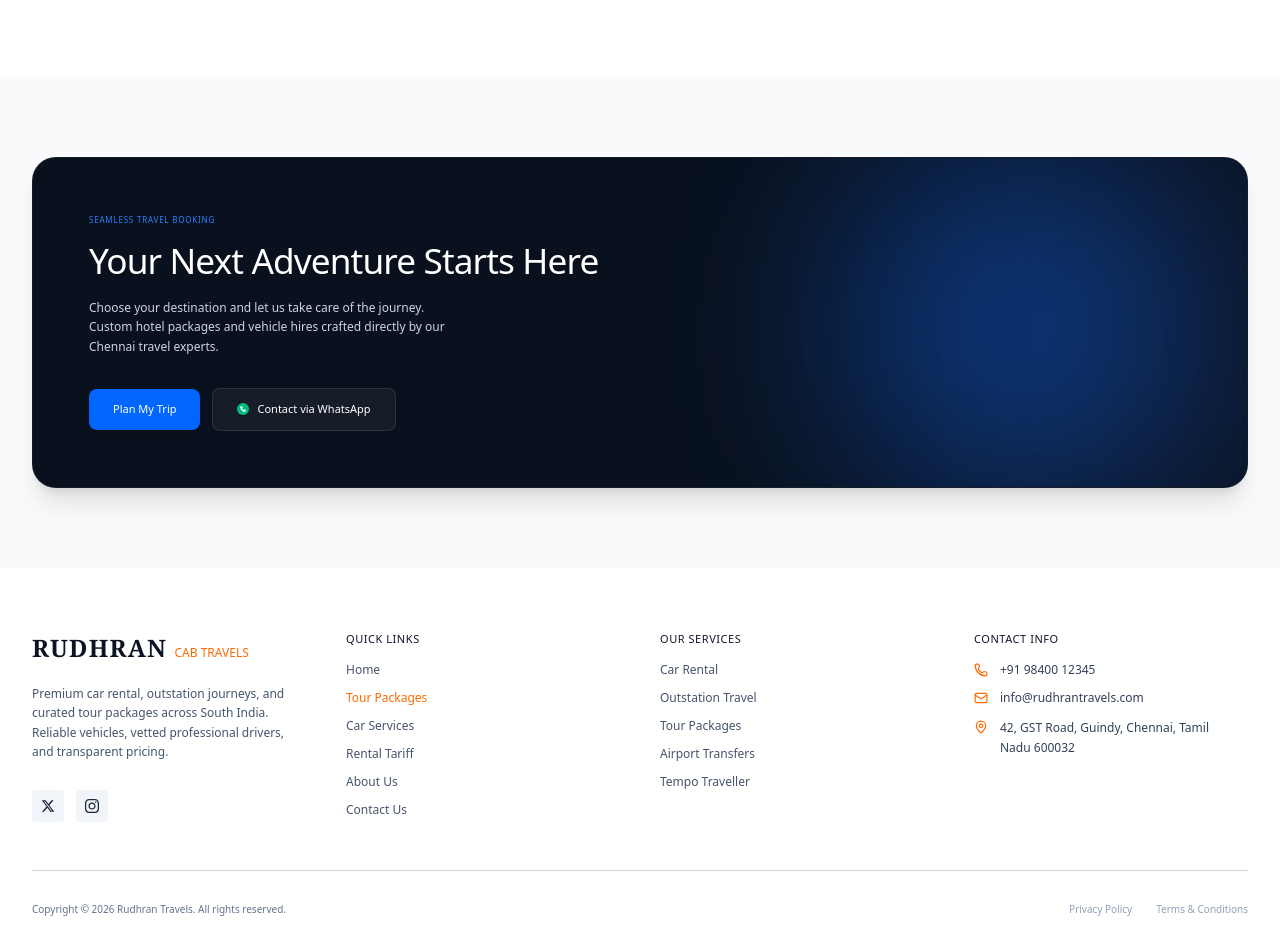
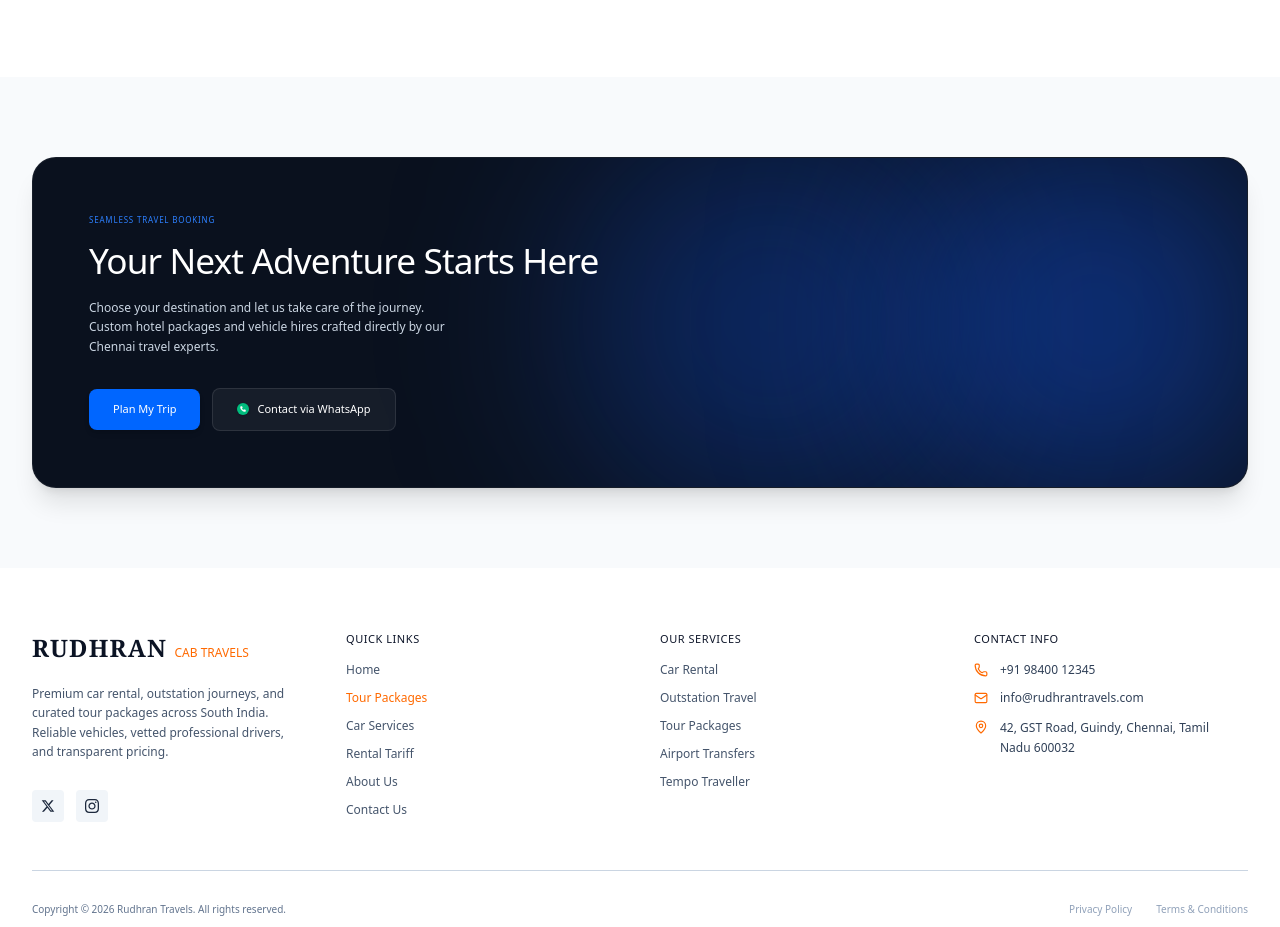
Before and after one commit to aeropeak26/Rudhran_travels, a Next.js app: page /tour-packages in a window 1280 px wide. Shown: the part 2800-3727 px from the top of the page. Built offline with nearby package versions, Linux system fonts and the light colour scheme.

Commit message:
Adjust CTA background glowing spheres to match design precisely

```diff
--- a/src/app/tour-packages/page.tsx
+++ b/src/app/tour-packages/page.tsx
@@ -250,9 +250,9 @@ export default function TourPackagesPage() {
         <section className="py-20 max-w-7xl mx-auto px-4 sm:px-6 lg:px-8">
           <div className="bg-[#0A111E] text-white rounded-[1.5rem] p-10 md:p-14 relative overflow-hidden shadow-xl border border-white/5">
 
-            {/* Background Glowing Spheres (Right Side) */}
-            <div className="absolute top-1/2 -translate-y-1/2 right-20 w-80 h-80 bg-[#0052cc]/40 rounded-full blur-[100px] pointer-events-none z-0"></div>
-            <div className="absolute -bottom-10 right-0 w-96 h-96 bg-blue-500/20 rounded-full blur-[120px] pointer-events-none z-0"></div>
+            {/* Background Glowing Spheres */}
+            <div className="absolute top-1/2 -translate-y-1/2 left-[45%] w-96 h-96 bg-blue-600/30 rounded-full blur-[100px] pointer-events-none z-0"></div>
+            <div className="absolute top-1/2 -translate-y-1/2 -right-10 w-96 h-96 bg-blue-600/40 rounded-full blur-[100px] pointer-events-none z-0"></div>
 
             <div className="max-w-xl relative z-10">
               <span className="text-[8px] font-bold text-blue-500 uppercase tracking-widest block mb-3">SEAMLESS TRAVEL BOOKING</span>
```
